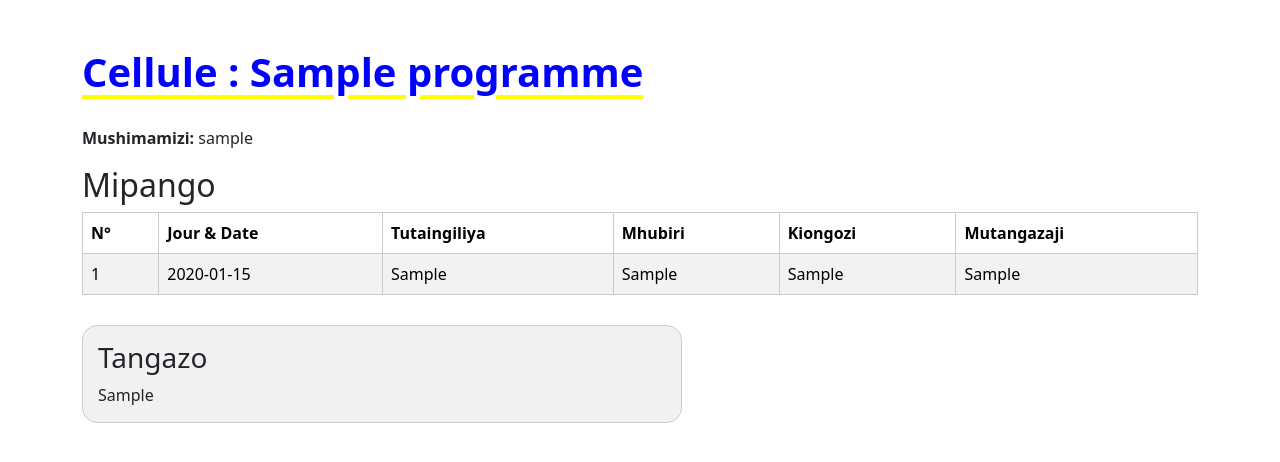
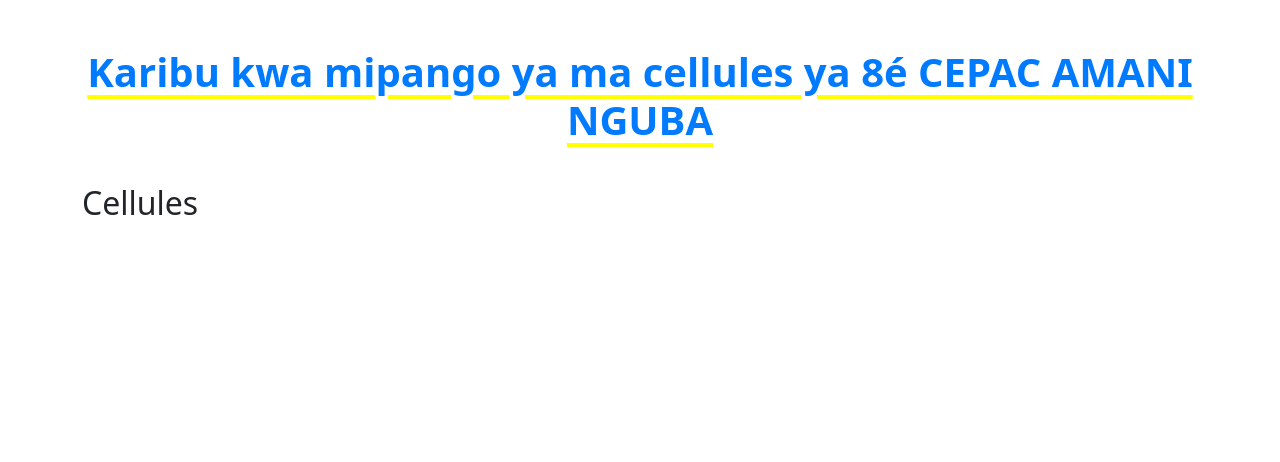
Before and after one commit to Andrebeet1/group, a Django app: page /programme/1/ in a window 1280 px wide. Shown: the part 56-518 px from the top of the page. Run offline with Django 4.2, Linux system fonts and the light colour scheme; tables that the repository leaves empty hold one stand-in row (values such as "Sample post").

Commit message:
Update detail_programme.html

```diff
--- a/programmes/templates/detail_programme.html
+++ b/programmes/templates/detail_programme.html
@@ -1,82 +1,56 @@
 {% extends 'base.html' %}
 
-{% block title %}Détails Cellule{% endblock %}
+{% block title %}Accueil{% endblock %}
 
 {% block content %}
 <style>
-    /* Style pour le grand titre */
-    .grand-titre {
-        color: blue;
+    .page-title {
+        color: #007bff;
+        font-weight: bold;
+        text-align: center;
         text-decoration: underline;
         text-decoration-color: yellow;
         text-underline-offset: 8px;
-        font-weight: bold;
-        margin-bottom: 30px;
+        margin-bottom: 40px;
     }
-
-    /* Style pour le tableau */
-    .custom-table thead {
-        background-color: #007bff; /* Bleu */
-        color: white;
+    .custom-card {
+        border: 1px solid #ccc;
+        border-radius: 12px;
+        height: 100%;
+        display: flex;
+        flex-direction: column;
+        justify-content: space-between;
+        transition: 0.3s;
     }
-
-    .custom-table tbody {
-        background-color: #fff; /* Blanc */
-        color: #000; /* Noir */
-    }
-
-    .custom-table td,
-    .custom-table th {
-        border: 1px solid #ccc; /* Bordure grise */
-    }
-
-    /* Style pour l'annonce façon bloc de conversation */
-    .annonce-bloc {
-        background-color: #f1f1f1;
-        border-radius: 15px;
-        padding: 15px;
-        margin-top: 30px;
-        max-width: 600px;
-        border: 1px solid #ccc;
+    .custom-card:hover {
+        transform: translateY(-5px);
+        box-shadow: 0 5px 15px rgba(0,0,0,0.1);
     }
 </style>
 
-<h1 class="grand-titre">Cellule : {{ programme.nom }}</h1>
-<p><strong>Mushimamizi:</strong> {{ programme.sous_admin.username }}</p>
+<h1 class="page-title">Karibu kwa mipango ya ma cellules ya 8é CEPAC AMANI NGUBA</h1>
 
-<h2>Mipango</h2>
-{% if activites %}
-<table class="table table-striped table-hover custom-table">
-    <thead>
-        <tr>
-            <th>N°</th>
-            <th>Jour & Date</th>
-            <th>Tutaingiliya</th>
-            <th>Mhubiri</th>
-            <th>Kiongozi</th>
-            <th>Mutangazaji</th>
-        </tr>
-    </thead>
-    <tbody>
-        {% for activite in activites %}
-        <tr>
-            <td>{{ activite.numero }}</td>
-            <td>{{ activite.jour_date }}</td>
-            <td>{{ activite.tutaingiliya }}</td>
-            <td>{{ activite.mhubiri }}</td>
-            <td>{{ activite.kiongozi }}</td>
-            <td>{{ activite.mutangazaji }}</td>
-        </tr>
-        {% endfor %}
-    </tbody>
-</table>
-{% else %}
-<div class="alert alert-info">Akuna mipango ya iyi cellule.</div>
-{% endif %}
+<h2 class="mb-4">Cellules</h2>
 
-
-<div class="annonce-bloc">
-<h3>Tangazo</h3>
-    {{ programme.annonce|default:"Aucune annonce." }}
+<div class="row g-4">
+    {% for programme in programmes %}
+    <div class="col-md-4">
+        <div class="card custom-card shadow-sm">
+            <div class="card-body text-center">
+                {% if programme.activite_set.all %}
+                    {% with premiere_activite=programme.activite_set.first %}
+                        <h5 class="card-title">{{ premiere_activite.nom_groupe }}</h5>
+                        <p class="card-text"><strong>Jour & Date :</strong> {{ premiere_activite.jour_date }}</p>
+                        <p class="card-text"><strong>Tutaingiliya :</strong> {{ premiere_activite.tutaingiliya }}</p>
+                    {% endwith %}
+                {% else %}
+                    <h5 class="card-title">{{ programme.nom }}</h5>
+                    <p class="text-muted">Aucune activité disponible</p>
+                {% endif %}
+                <a href="{% url 'detail_programme' programme.id %}" class="btn btn-primary mt-3">Voir Détails</a>
+            </div>
+        </div>
+    </div>
+    {% endfor %}
 </div>
 {% endblock %}
```
